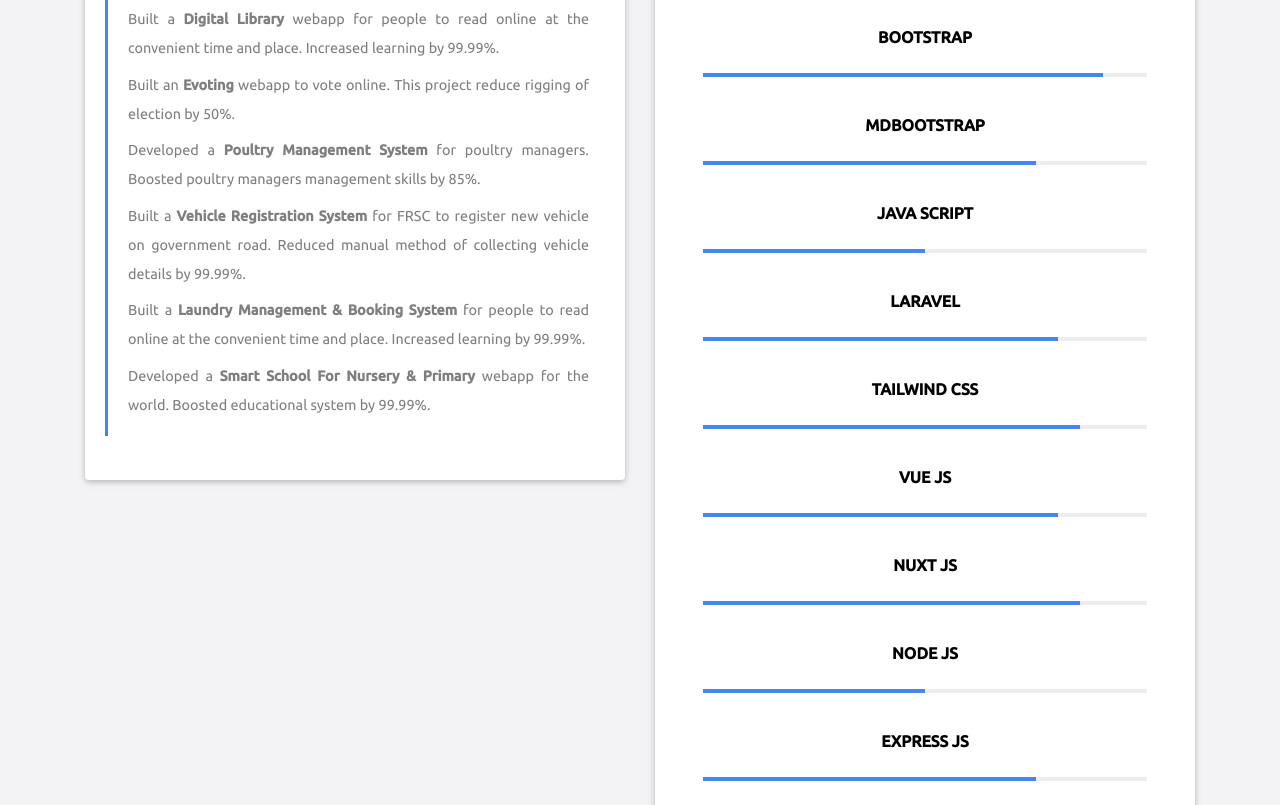
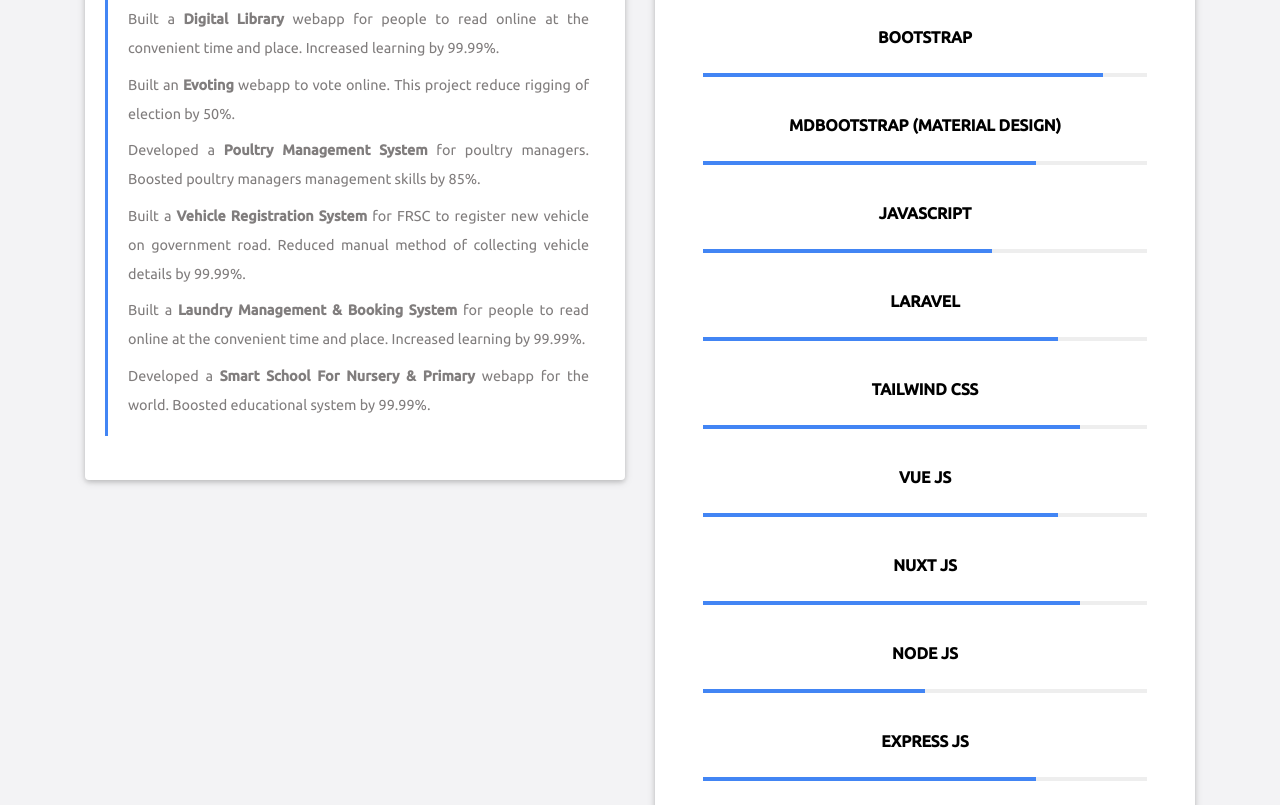
Before and after one commit to riddolesky/portfolio, a plain HTML site: page index.html in a window 1280 px wide. Shown: the part 2034-2839 px from the top of the page. Drawn offline with nearby package versions, Linux system fonts and the light colour scheme; no server answers.

Commit message:
Update index.html

```diff
--- a/index.html
+++ b/index.html
@@ -296,24 +296,24 @@
                                         <div class="progress-bar bg-primary" role="progressbar" style="width: 93%" aria-valuenow="25" aria-valuemin="0" aria-valuemax="100"></div>
                                     </div>
 
-                                    <p class="black-text text-uppercase font-weight-bold pt-3" align="justify">Bootstrap</p>
+                                    <p class="black-text text-uppercase font-weight-bold pt-3" align="justify">BOOTSTRAP</p>
                                     <div class="md-progress">
                                         <div class="progress-bar bg-primary" role="progressbar" style="width: 90%" aria-valuenow="25" aria-valuemin="0" aria-valuemax="100"></div>
                                     </div>
 
-                                    <p class="black-text text-uppercase font-weight-bold pt-3" align="justify">MDBootstrap</p>
+                                    <p class="black-text text-uppercase font-weight-bold pt-3" align="justify">MDBOOTSTRAP (Material Design)</p>
                                     <div class="md-progress">
                                         <div class="progress-bar bg-primary" role="progressbar" style="width: 75%" aria-valuenow="25" aria-valuemin="0" aria-valuemax="100"></div>
                                     </div>
 
-                                    <p class="black-text text-uppercase font-weight-bold pt-3" align="justify">Java Script</p>
+                                    <p class="black-text text-uppercase font-weight-bold pt-3" align="justify">JAVASCRIPT </p>
                                     <div class="md-progress">
-                                        <div class="progress-bar bg-primary" role="progressbar" style="width: 50%" aria-valuenow="70" aria-valuemin="0" aria-valuemax="100"></div>
+                                        <div class="progress-bar bg-primary" role="progressbar" style="width: 65%" aria-valuenow="70" aria-valuemin="0" aria-valuemax="100"></div>
                                     </div>
 
 
 
-                                    <p class="black-text text-uppercase font-weight-bold pt-3" align="justify">Laravel</p>
+                                    <p class="black-text text-uppercase font-weight-bold pt-3" align="justify">LARAVEL</p>
                                     <div class="md-progress">
                                         <div class="progress-bar bg-primary" role="progressbar" style="width: 80%" aria-valuenow="25" aria-valuemin="0" aria-valuemax="100"></div>
                                     </div>
```
